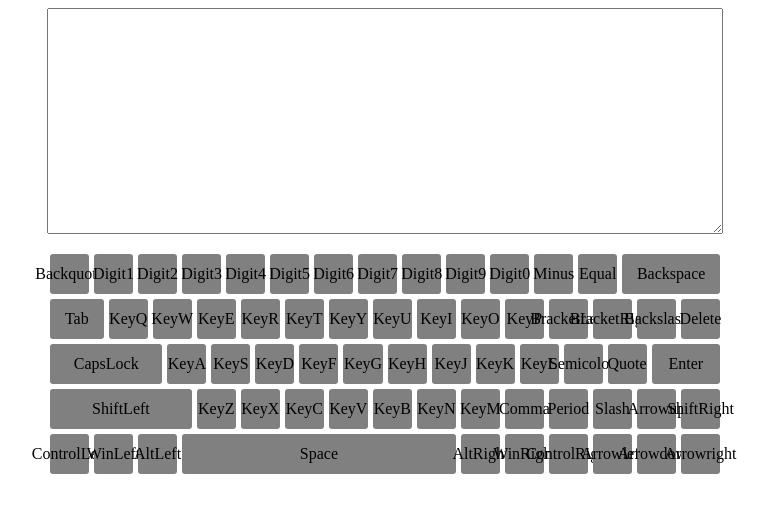
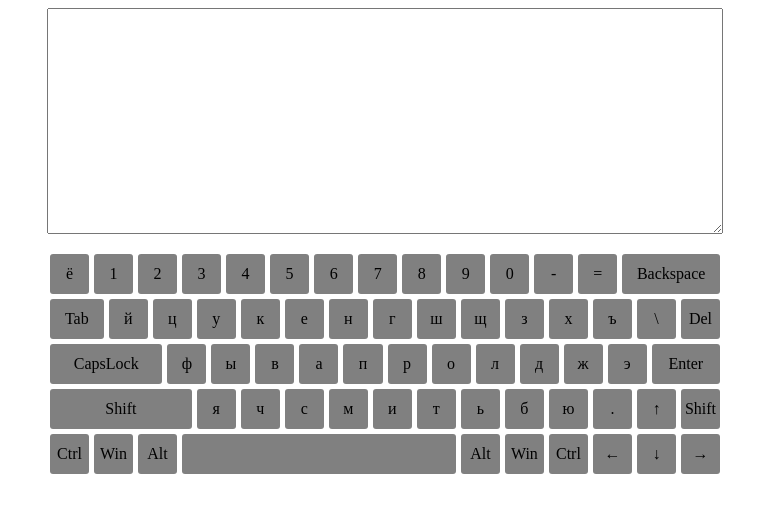
Before and after one commit to Artur1986ad/codejam-virtual-keyboard, a plain HTML site: page index.html in a window 1280 px wide. Shown: the whole page, without its empty margins (255-1021 px from the left). Drawn offline with Linux system fonts and the light colour scheme.

Commit message:
fix : changing lunguage of keyboard

```diff
--- a/index.html
+++ b/index.html
@@ -4,7 +4,6 @@
     <meta charset="UTF-8">
     <meta name="viewport" content="width=device-width, initial-scale=1.0">
     <meta http-equiv="X-UA-Compatible" content="ie=edge">
-    <link rel="stylesheet" href="style.css">
     <title>Document</title>
 </head>
 <body>
--- a/index.js
+++ b/index.js
@@ -1,19 +1,8 @@
-let wrapper = document.createElement('div');
-let blockarea = document.createElement('textarea');
-let blockkeyboard = document.createElement('div');
-
-let styleelement = `background-color: #D1BC8A`;
-
-wrapper.className = "wrapper";
-blockarea.className = "blockarea";
-blockkeyboard.className = "keyboard";
-wrapper.style.cssText = `width: 1200px;margin: 0 auto;
-`;
-blockarea.style.cssText = ` display : block ; margin : 0 auto ; width : 670px ; height : 220px `;
-blockkeyboard.style.cssText = `margin : 20px auto ; width : 670px ; height : 220px ;display : grid ; grid-template-columns : repeat(46, 1fr) ; grid-template-rows : repeat(5, 1fr) ; grid-gap : 5px ;`;
-document.body.append(wrapper);
-wrapper.append(blockarea);
-wrapper.append(blockkeyboard);
+let wrapper ;
+let blockarea ;
+let blockkeyboard ;
+let styleelement;
+let lang = 3;
 
 const arr = [
     ["Backquote", "`","~","ё","Ё"],
@@ -84,7 +73,6 @@ const arr = [
   ]
 
   /*=======Constructor_element========*/
-  let lang = +localStorage.getItem("lang");
   class Key{
     constructor(value, elem){
       this.value = value;
@@ -119,6 +107,22 @@ const arr = [
   }
 
   /*=================Constructor_end=========*/
+    (function createPage()
+    {
+      wrapper = document.createElement('div');
+      blockarea = document.createElement('textarea');
+      blockkeyboard = document.createElement('div');
+      styleelement = `background-color: #D1BC8A`;
+      wrapper.className = "wrapper";
+      blockarea.className = "blockarea";
+      blockkeyboard.className = "keyboard";
+      wrapper.style.cssText = `width: 1200px;margin: 0 auto;`;
+      blockarea.style.cssText = ` display : block ; margin : 0 auto ; width : 670px ; height : 220px `;
+      blockkeyboard.style.cssText = `margin : 20px auto ; width : 670px ; height : 220px ;display : grid ; grid-template-columns : repeat(46, 1fr) ; grid-template-rows : repeat(5, 1fr) ; grid-gap : 5px ;`;
+      document.body.append(wrapper);
+      wrapper.append(blockarea);
+      wrapper.append(blockkeyboard);
+    })();
 
   function update(){
     for (let item of keyArr) {
@@ -194,7 +198,6 @@ document.addEventListener("keydown", function(e){
   else if (e.shiftKey && lang % 2 !== 0) {
     lang++;
     update();
-    console.log(lang)
   }
 });
 document.addEventListener("keyup", function(e){
@@ -207,3 +210,17 @@ document.addEventListener("keyup", function(e){
     elem.keyoff();
   }
 });
+
+function changeLang()
+{
+  if(lang === 1 || lang === 2)
+  {
+    lang = 3;
+    update();
+  }
+  else if(lang === 3 || lang === 4)
+  {
+    lang = 1;
+    update();
+  }
+}
```
